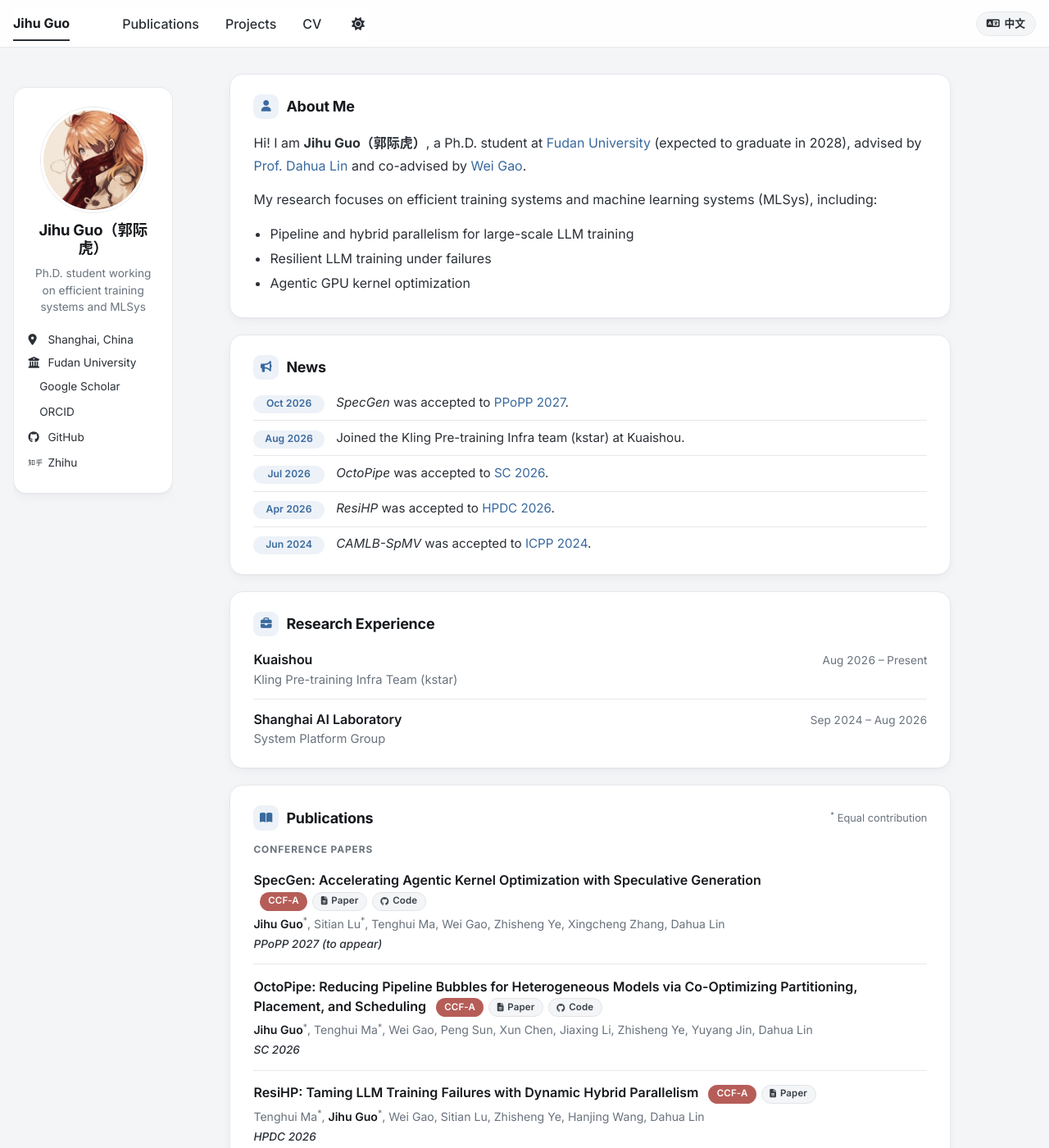
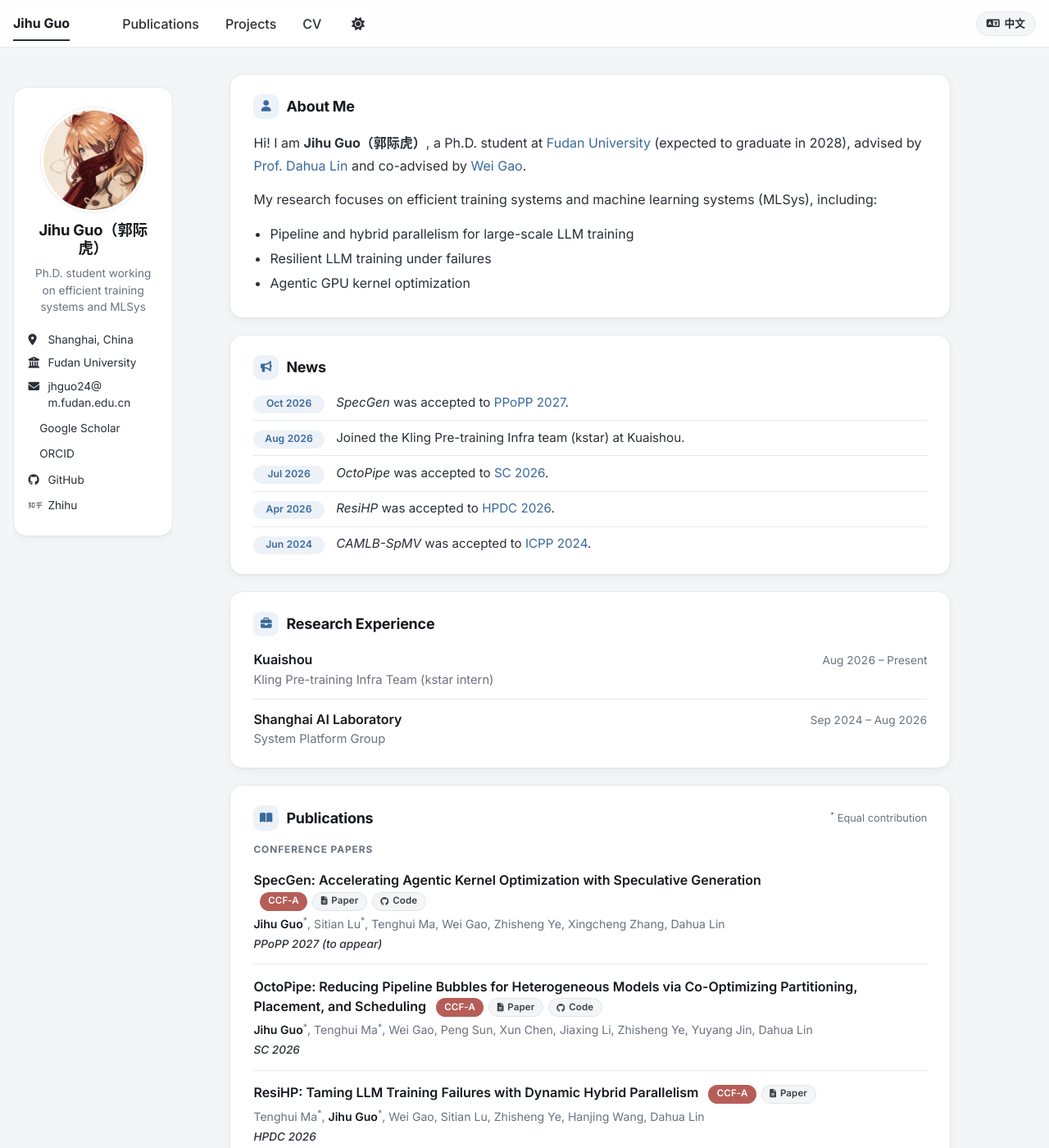
Before and after one commit to guojihu-hana/guojihu-hana.github.io, a Jekyll site: the page built from _pages/about.html, in a window 1280 px wide and 1400 px high. Shown: the whole window at 82% size. Built offline with Jekyll 4.4.1, drawn with Linux system fonts in a browser that asks for light colours; a script bundle is joined from its source files by our own code; a style sheet for code colours, icons or effects is not loaded.

Commit message:
Show email in profile; mark kstar intern
Co-authored-by: Cursor <cursoragent@cursor.com>

```diff
--- a/_config.yml
+++ b/_config.yml
@@ -35,7 +35,7 @@ author:
   location_zh      : "中国上海"
   employer_zh      : "复旦大学"
   uri              : # URL
-  email            :
+  email            : "jhguo24@m.fudan.edu.cn"
 
   # Academic websites
   academia         : # URL
--- a/_data/experience.yml
+++ b/_data/experience.yml
@@ -4,8 +4,8 @@
   period_zh: 2026.08 – 至今
   org: Kuaishou
   org_zh: 快手
-  team: Kling Pre-training Infra Team (kstar)
-  team_zh: 可灵预训练 Infra 组（kstar）
+  team: Kling Pre-training Infra Team (kstar intern)
+  team_zh: 可灵预训练 Infra 组（kstar intern）
 
 - period: Sep 2024 – Aug 2026
   period_zh: 2024.09 – 2026.08
--- a/_includes/author-profile.html
+++ b/_includes/author-profile.html
@@ -50,7 +50,7 @@
         <li><a href="{{ author.uri }}"><i class="fas fa-fw fa-link icon-pad-right" aria-hidden="true"></i>{{ site.data.ui-text[site.locale].website_label | default: "Website" }}</a></li>
       {% endif %}
       {% if author.email %}
-        <li><a href="mailto:{{ author.email }}"><i class="fas fa-fw fa-envelope icon-pad-right" aria-hidden="true"></i>{{ site.data.ui-text[site.locale].email_label | default: "Email" }}</a></li>
+        <li class="author__email"><a href="mailto:{{ author.email }}"><i class="fas fa-fw fa-envelope icon-pad-right" aria-hidden="true"></i>{{ author.email | replace: "@", "@<wbr>" }}</a></li>
       {% endif %}
 
       <!-- Font Awesome and Academicons icons / Academic websites -->
--- a/_sass/layout/_custom.scss
+++ b/_sass/layout/_custom.scss
@@ -671,6 +671,15 @@ a.btn-pill--link,
     font-size: 0.85rem;
   }
 
+  li.author__email {
+    white-space: normal;
+
+    a {
+      display: flex;
+      align-items: baseline;
+    }
+  }
+
   a {
     border-radius: 8px;
     color: var(--c-text);
```
